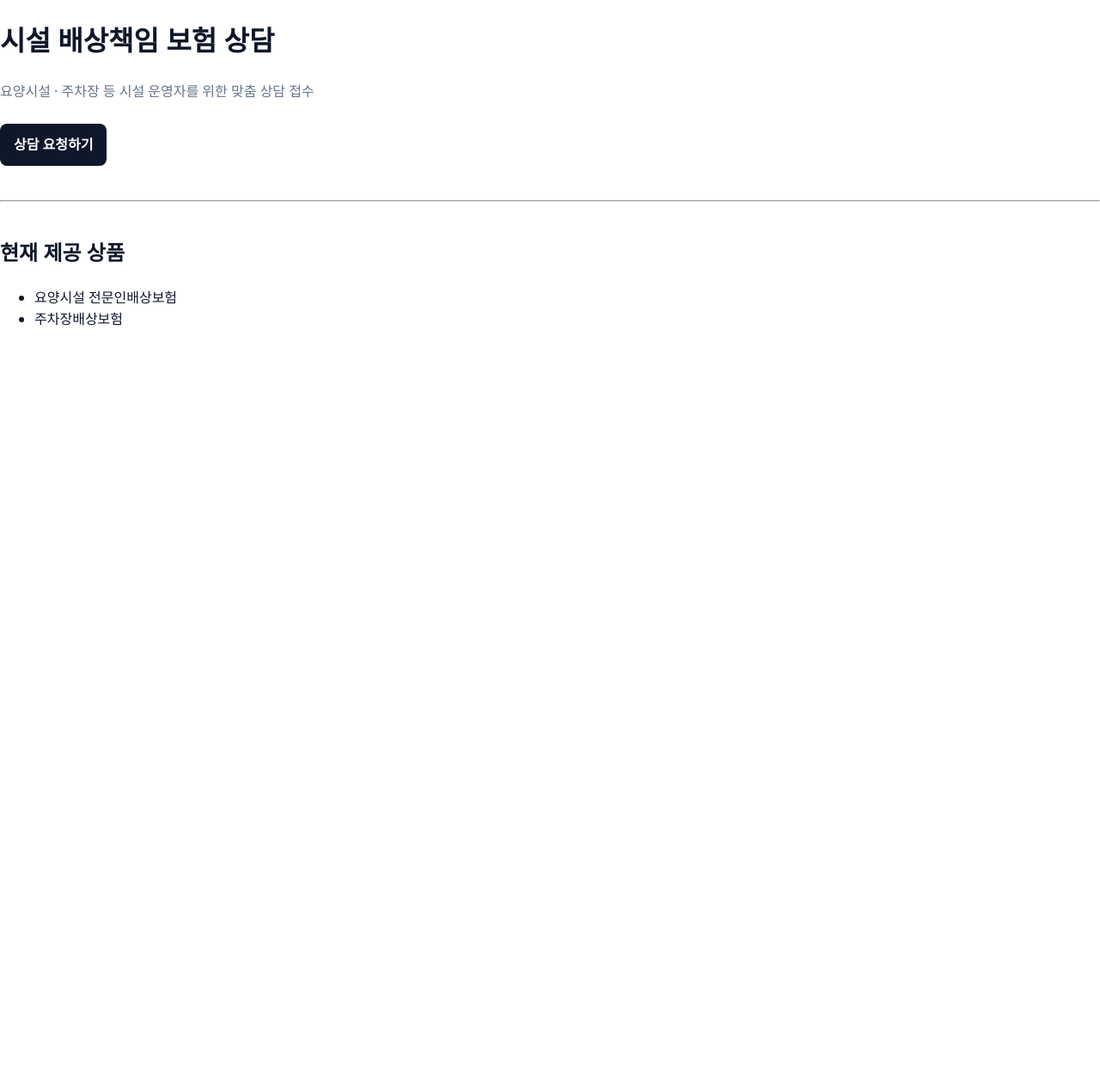
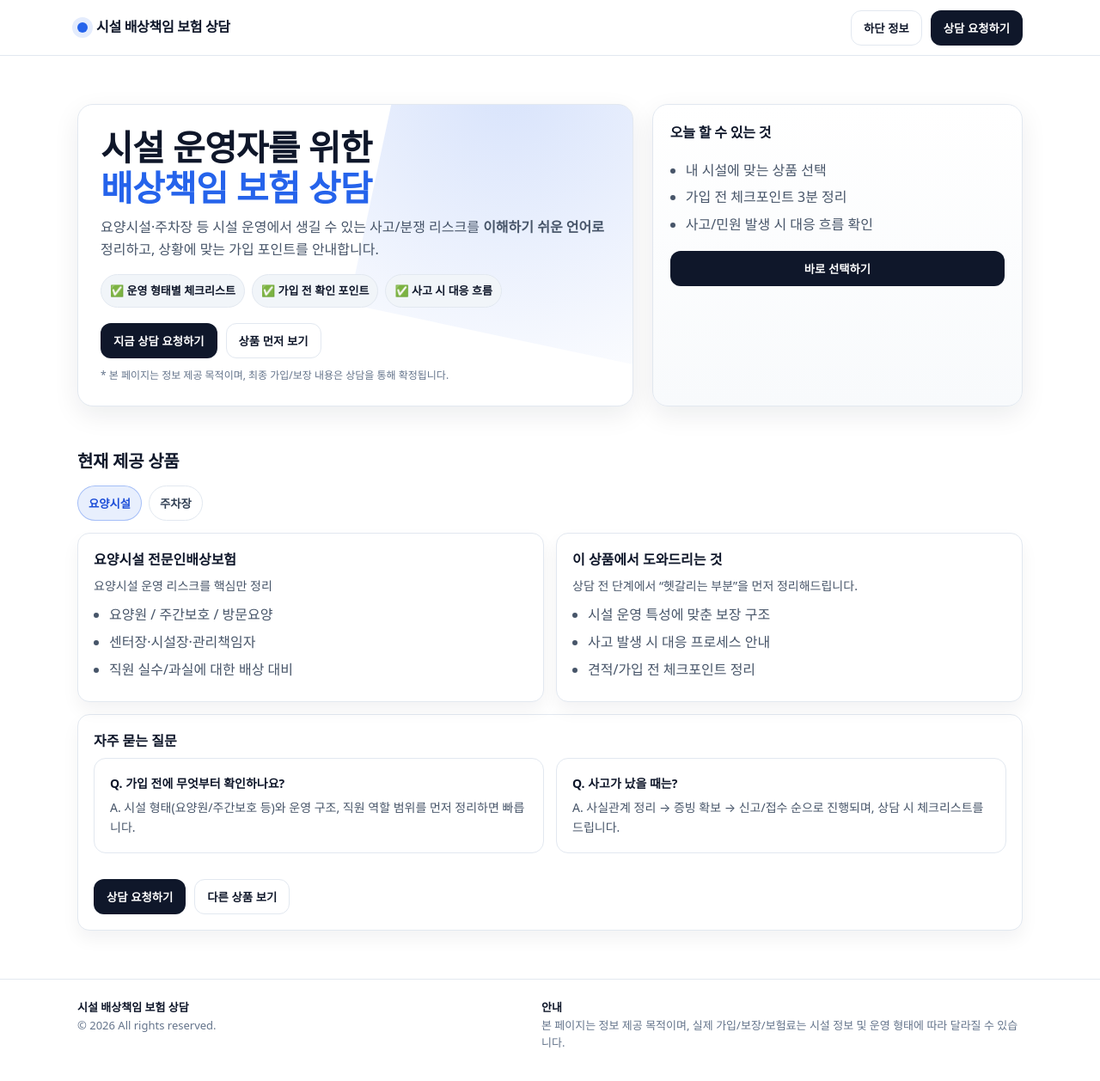
Before and after one commit to lovefill22/insurance-landing, a Next.js app: page / in a window 1280 px wide. Shown: the whole page at 86% size. Before the commit the page ends 821 px from the top, so only its background shows below. Built offline with nearby package versions, Linux system fonts and the light colour scheme.

Commit message:
Refactor HomePage component and add product details

```diff
--- a/app/page.jsx
+++ b/app/page.jsx
@@ -1,36 +1,195 @@
+"use client";
+
+import { useMemo, useState } from "react";
 import { siteConfig } from "../lib/siteConfig";
 
-export default function HomePage() {
+const PRODUCTS = [
+  {
+    key: "care",
+    label: "요양시설 전문인배상보험",
+    short: "요양시설 운영 리스크를 핵심만 정리",
+    who: ["요양원 / 주간보호 / 방문요양", "센터장·시설장·관리책임자", "직원 실수/과실에 대한 배상 대비"],
+    focus: ["시설 운영 특성에 맞춘 보장 구조", "사고 발생 시 대응 프로세스 안내", "견적/가입 전 체크포인트 정리"],
+    faq: [
+      { q: "가입 전에 무엇부터 확인하나요?", a: "시설 형태(요양원/주간보호 등)와 운영 구조, 직원 역할 범위를 먼저 정리하면 빠릅니다." },
+      { q: "사고가 났을 때는?", a: "사실관계 정리 → 증빙 확보 → 신고/접수 순으로 진행되며, 상담 시 체크리스트를 드립니다." },
+    ],
+  },
+  {
+    key: "parking",
+    label: "주차장배상보험",
+    short: "주차장 운영에서 자주 발생하는 분쟁 대비",
+    who: ["자주식/기계식 주차장", "상가/건물 부설 주차장", "주차관리 위탁 운영"],
+    focus: ["사고 유형별(접촉/파손 등) 기준 정리", "운영 형태에 따른 가입 포인트", "클레임 분쟁 줄이는 안내 문구"],
+    faq: [
+      { q: "주차장 형태가 다른데도 가능한가요?", a: "가능합니다. 형태/면수/운영방식에 따라 조건이 달라져서 맞춤 안내가 필요합니다." },
+      { q: "민원/분쟁이 많은 편인데 도움이 되나요?", a: "사고 대응 기준을 사전에 정리해두면 분쟁 비용과 시간을 크게 줄일 수 있습니다." },
+    ],
+  },
+];
+
+export default function Page() {
+  const [tab, setTab] = useState("care");
+
+  const active = useMemo(() => PRODUCTS.find((p) => p.key === tab), [tab]);
+
+  const onClickConsult = () => {
+    // 상담페이지는 나중에 연결 — 지금은 버튼 UX만
+    alert("상담 접수 기능은 다음 단계에서 연결할게요. (지금은 디자인/레이아웃 먼저)");
+  };
+
   return (
     <>
-      <h1>{siteConfig.brandName}</h1>
-      <p style={{ color: "#64748b" }}>{siteConfig.brandSub}</p>
+      {/* Top Nav */}
+      <header className="nav">
+        <div className="container navInner">
+          <div className="brand">
+            <span className="logoDot" />
+            <span>{siteConfig?.brandName ?? "시설배상 보험상담"}</span>
+          </div>
 
-      <div style={{ marginTop: 24 }}>
-        <a
-          href={siteConfig.consultFormUrl}
-          target="_blank"
-          rel="noreferrer"
-          style={{
-            display: "inline-block",
-            padding: "12px 16px",
-            background: "#0f172a",
-            color: "#fff",
-            borderRadius: 8,
-            fontWeight: "bold",
-          }}
-        >
-          상담 요청하기
-        </a>
-      </div>
+          <div className="navActions">
+            <button className="btn" onClick={() => window.scrollTo({ top: document.body.scrollHeight, behavior: "smooth" })}>
+              하단 정보
+            </button>
+            <button className="btn btnPrimary" onClick={onClickConsult}>
+              상담 요청하기
+            </button>
+          </div>
+        </div>
+      </header>
 
-      <hr style={{ margin: "40px 0" }} />
+      {/* Hero */}
+      <section className="hero">
+        <div className="container heroGrid">
+          <div className="heroCard">
+            <h1 className="heroTitle">
+              시설 운영자를 위한 <br />
+              <span style={{ color: "var(--accent)" }}>배상책임 보험 상담</span>
+            </h1>
+            <p className="heroSub">
+              요양시설·주차장 등 시설 운영에서 생길 수 있는 사고/분쟁 리스크를
+              <b> 이해하기 쉬운 언어로</b> 정리하고, 상황에 맞는 가입 포인트를 안내합니다.
+            </p>
 
-      <h2>현재 제공 상품</h2>
-      <ul>
-        <li>요양시설 전문인배상보험</li>
-        <li>주차장배상보험</li>
-      </ul>
+            <div className="pills">
+              <span className="pill">✅ 운영 형태별 체크리스트</span>
+              <span className="pill">✅ 가입 전 확인 포인트</span>
+              <span className="pill">✅ 사고 시 대응 흐름</span>
+            </div>
+
+            <div className="heroCtaRow">
+              <button className="btn btnPrimary" onClick={onClickConsult}>
+                지금 상담 요청하기
+              </button>
+              <button className="btn" onClick={() => document.getElementById("products")?.scrollIntoView({ behavior: "smooth" })}>
+                상품 먼저 보기
+              </button>
+            </div>
+
+            <div className="smallNote">
+              * 본 페이지는 정보 제공 목적이며, 최종 가입/보장 내용은 상담을 통해 확정됩니다.
+            </div>
+          </div>
+
+          <aside className="sideCard">
+            <div className="kpiTitle">오늘 할 수 있는 것</div>
+            <ul className="kpiList">
+              <li>내 시설에 맞는 상품 선택</li>
+              <li>가입 전 체크포인트 3분 정리</li>
+              <li>사고/민원 발생 시 대응 흐름 확인</li>
+            </ul>
+            <button className="btn btnPrimary" onClick={() => document.getElementById("products")?.scrollIntoView({ behavior: "smooth" })}>
+              바로 선택하기
+            </button>
+          </aside>
+        </div>
+      </section>
+
+      {/* Products */}
+      <section className="section" id="products">
+        <div className="container">
+          <h2 className="sectionTitle">현재 제공 상품</h2>
+
+          <div className="tabs">
+            {PRODUCTS.map((p) => (
+              <button
+                key={p.key}
+                className={`tab ${tab === p.key ? "tabActive" : ""}`}
+                onClick={() => setTab(p.key)}
+              >
+                {p.key === "care" ? "요양시설" : "주차장"}
+              </button>
+            ))}
+          </div>
+
+          <div className="grid2">
+            <div className="card">
+              <div className="cardTitle">{active.label}</div>
+              <p className="cardText">{active.short}</p>
+              <ul className="bullets">
+                {active.who.map((x, i) => (
+                  <li key={i}>{x}</li>
+                ))}
+              </ul>
+            </div>
+
+            <div className="card">
+              <div className="cardTitle">이 상품에서 도와드리는 것</div>
+              <p className="cardText">상담 전 단계에서 “헷갈리는 부분”을 먼저 정리해드립니다.</p>
+              <ul className="bullets">
+                {active.focus.map((x, i) => (
+                  <li key={i}>{x}</li>
+                ))}
+              </ul>
+            </div>
+          </div>
+
+          <div style={{ height: 14 }} />
+
+          <div className="card">
+            <div className="cardTitle">자주 묻는 질문</div>
+            <div className="grid2">
+              {active.faq.map((item, idx) => (
+                <div className="card" key={idx} style={{ boxShadow: "none" }}>
+                  <div className="cardTitle" style={{ fontSize: 14 }}>
+                    Q. {item.q}
+                  </div>
+                  <p className="cardText">A. {item.a}</p>
+                </div>
+              ))}
+            </div>
+
+            <div style={{ height: 12 }} />
+            <div className="heroCtaRow">
+              <button className="btn btnPrimary" onClick={onClickConsult}>
+                상담 요청하기
+              </button>
+              <button className="btn" onClick={() => setTab(tab === "care" ? "parking" : "care")}>
+                다른 상품 보기
+              </button>
+            </div>
+          </div>
+        </div>
+      </section>
+
+      {/* Footer */}
+      <footer className="footer">
+        <div className="container footerRow">
+          <div>
+            <div style={{ fontWeight: 900, color: "#0f172a" }}>
+              {siteConfig?.brandName ?? "시설배상 보험상담"}
+            </div>
+            <div>© {new Date().getFullYear()} All rights reserved.</div>
+          </div>
+          <div style={{ maxWidth: 560 }}>
+            <div style={{ fontWeight: 900, color: "#0f172a" }}>안내</div>
+            <div>
+              본 페이지는 정보 제공 목적이며, 실제 가입/보장/보험료는 시설 정보 및 운영 형태에 따라 달라질 수 있습니다.
+            </div>
+          </div>
+        </div>
+      </footer>
     </>
   );
 }
```
